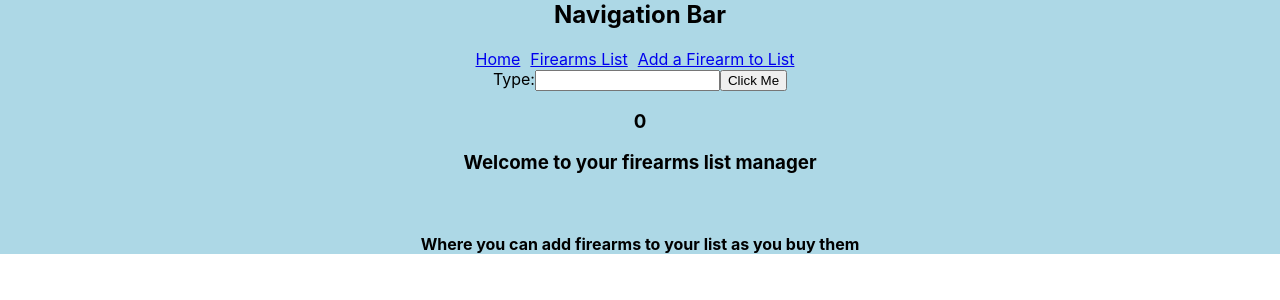
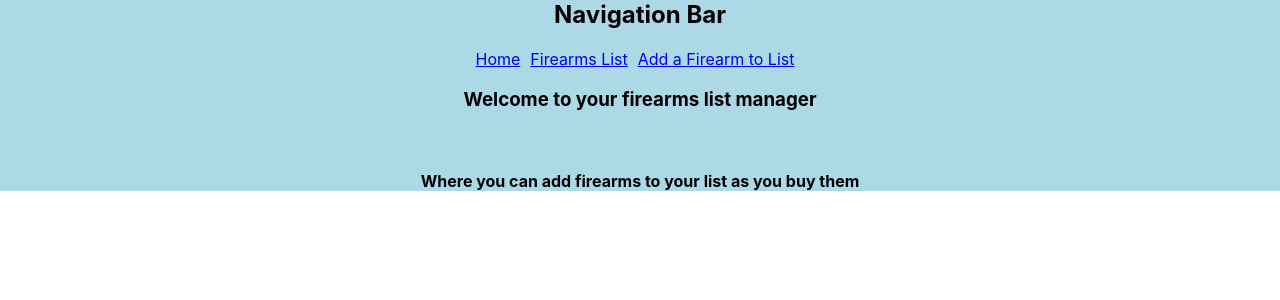
Before and after one commit to mkienbus/react-app-frontend, a React (Create React App) app: page / in a window 1280 px wide. Shown: the top 300 px of the page. Built offline with nearby package versions, Linux system fonts and the light colour scheme; no server answers.

Commit message:
commented out ClickMe render

```diff
--- a/src/App.js
+++ b/src/App.js
@@ -34,7 +34,8 @@ function App() {
   return (
     <div className = "App">
       <Nav/>
-      <ClickMe />
+      {/* removed ClickMe as isn't part of original application */}
+      {/* <ClickMe /> */}
       <Switch>
         <Route exact path = "/firearms">
           <Firearms firearms = {firearms} handleClick = {handleClick}/>
```
